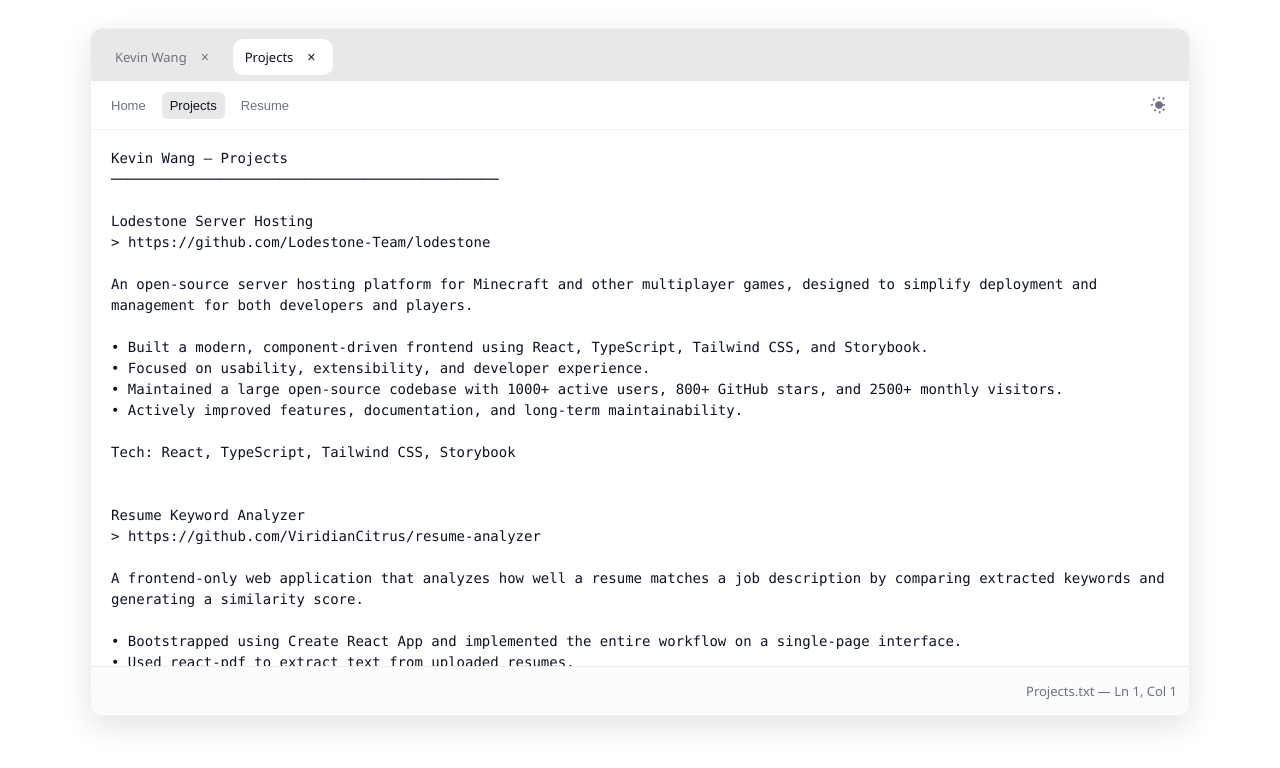
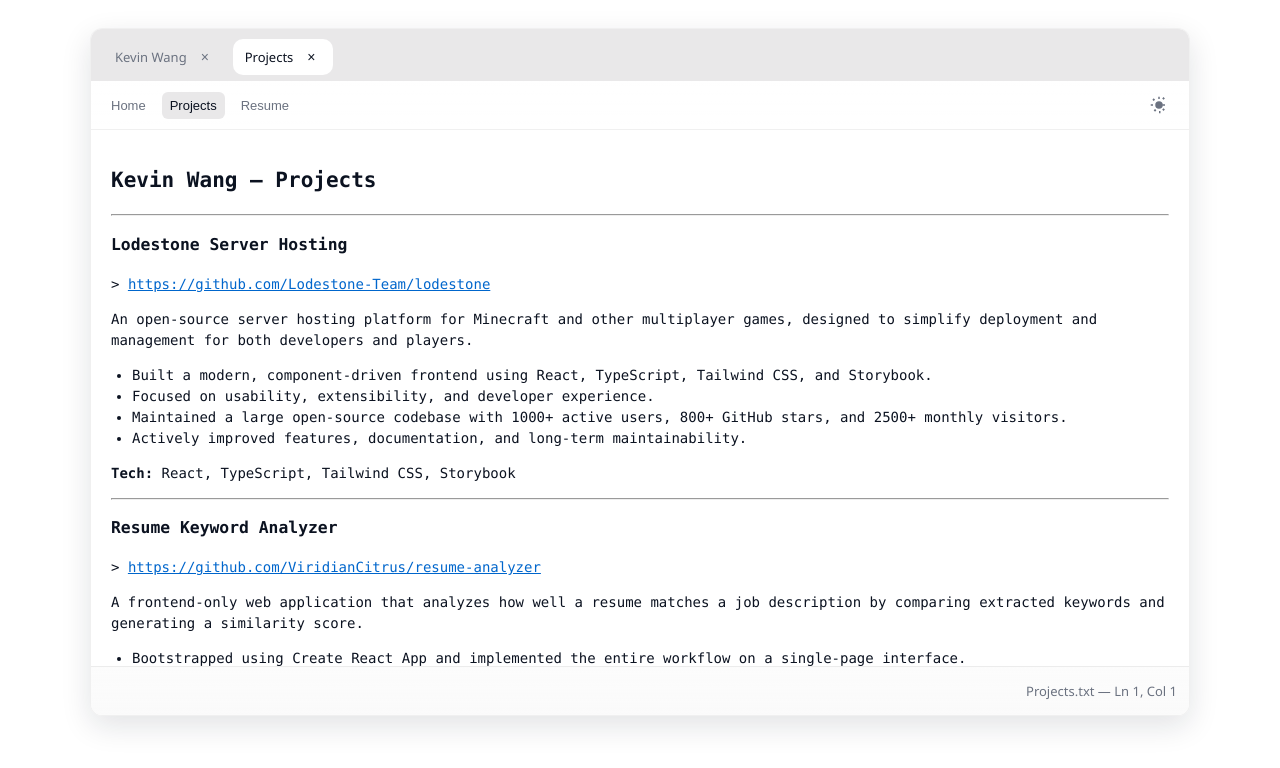
Before and after one commit to ViridianCitrus/kevinxrwang, a React (Create React App) app: page / in a window 1280 px wide. Both pictures are taken after a click on the button "Projects". Shown: the top 768 px of the page. Built offline with nearby package versions, Linux system fonts and the light colour scheme.

Commit message:
Update visuals for project and resume content
Added formatting for the project and resume content to make it more readable. updated readme with website information

```diff
--- a/src/pages/projects.js
+++ b/src/pages/projects.js
@@ -1,181 +1,167 @@
 const projectsContent = (
   <>
-    <div>Kevin Wang — Projects</div>
-    <div>──────────────────────────────────────────────</div>
+    <h2>Kevin Wang — Projects</h2>
+    <hr />
 
-    <br />
-
-    <div>Lodestone Server Hosting</div>
-    <div>
+    <section style={{ marginTop: "1em" }}>
+      <h3>Lodestone Server Hosting</h3>
+      <p>
         &gt;{" "}
         <a
           href="https://github.com/Lodestone-Team/lodestone"
           target="_blank"
           rel="noopener noreferrer"
+          style={{ color: "#0066cc", textDecoration: "underline" }}
         >
           https://github.com/Lodestone-Team/lodestone
         </a>
-    </div>
+      </p>
+      <p>
+        An open-source server hosting platform for Minecraft and other
+        multiplayer games, designed to simplify deployment and management for
+        both developers and players.
+      </p>
+      <ul style={{ paddingLeft: "1.5em" }}>
+        <li>
+          Built a modern, component-driven frontend using React, TypeScript,
+          Tailwind CSS, and Storybook.
+        </li>
+        <li>Focused on usability, extensibility, and developer experience.</li>
+        <li>
+          Maintained a large open-source codebase with 1000+ active users, 800+
+          GitHub stars, and 2500+ monthly visitors.
+        </li>
+        <li>
+          Actively improved features, documentation, and long-term
+          maintainability.
+        </li>
+      </ul>
+      <p>
+        <strong>Tech:</strong> React, TypeScript, Tailwind CSS, Storybook
+      </p>
+    </section>
 
-    <br />
+    <hr />
 
-    <div>
-      An open-source server hosting platform for Minecraft and other multiplayer
-      games, designed to simplify deployment and management for both developers
-      and players.
-    </div>
-
-    <br />
-
-    <div>
-      • Built a modern, component-driven frontend using React, TypeScript,
-      Tailwind CSS, and Storybook.
-    </div>
-    <div>• Focused on usability, extensibility, and developer experience.</div>
-    <div>
-      • Maintained a large open-source codebase with 1000+ active users, 800+
-      GitHub stars, and 2500+ monthly visitors.
-    </div>
-    <div>
-      • Actively improved features, documentation, and long-term
-      maintainability.
-    </div>
-
-    <br />
-
-    <div>Tech: React, TypeScript, Tailwind CSS, Storybook</div>
-
-    <br />
-    <br />
-
-    <div>Resume Keyword Analyzer</div>
-    <div>
+    <section style={{ marginTop: "1em" }}>
+      <h3>Resume Keyword Analyzer</h3>
+      <p>
         &gt;{" "}
         <a
           href="https://github.com/ViridianCitrus/resume-analyzer"
           target="_blank"
           rel="noopener noreferrer"
+          style={{ color: "#0066cc", textDecoration: "underline" }}
         >
           https://github.com/ViridianCitrus/resume-analyzer
         </a>
-    </div>
+      </p>
+      <p>
+        A frontend-only web application that analyzes how well a resume matches
+        a job description by comparing extracted keywords and generating a
+        similarity score.
+      </p>
+      <ul style={{ paddingLeft: "1.5em" }}>
+        <li>
+          Bootstrapped using Create React App and implemented the entire
+          workflow on a single-page interface.
+        </li>
+        <li>Used react-pdf to extract text from uploaded resumes.</li>
+        <li>
+          Parsed keywords from resumes and job descriptions using
+          keyword-extractor with stop-word filtering.
+        </li>
+        <li>
+          Compared keyword sets using the Jaccard similarity coefficient to
+          generate a proportional match score.
+        </li>
+        <li>Visualized overlapping keywords using a word cloud.</li>
+        <li>Styled using Tailwind CSS for rapid development.</li>
+      </ul>
+      <p>
+        <strong>Note:</strong> A backend API would normally handle keyword
+        extraction and analysis, but this project intentionally demonstrates a
+        pure frontend approach using lightweight libraries.
+      </p>
+      <p>
+        <strong>Tech:</strong> React, JavaScript, Tailwind CSS
+      </p>
+    </section>
 
-    <br />
+    <hr />
 
-    <div>
-      A frontend-only web application that analyzes how well a resume matches a
-      job description by comparing extracted keywords and generating a
-      similarity score.
-    </div>
-
-    <br />
-
-    <div>
-      • Bootstrapped using Create React App and implemented the entire workflow
-      on a single-page interface.
-    </div>
-    <div>• Used react-pdf to extract text from uploaded resumes.</div>
-    <div>
-      • Parsed keywords from resumes and job descriptions using
-      keyword-extractor with stop-word filtering.
-    </div>
-    <div>
-      • Compared keyword sets using the Jaccard similarity coefficient to
-      generate a proportional match score.
-    </div>
-    <div>• Visualized overlapping keywords using a word cloud.</div>
-    <div>• Styled using Tailwind CSS for rapid development.</div>
-
-    <br />
-
-    <div>Note:</div>
-    <div>
-      A backend API would normally handle keyword extraction and analysis, but
-      this project intentionally demonstrates a pure frontend approach using
-      lightweight libraries.
-    </div>
-
-    <br />
-
-    <div>Tech: React, JavaScript, Tailwind CSS</div>
-
-    <br />
-    <br />
-
-    <div>Climate Change Visualization</div>
-    <div>
+    <section style={{ marginTop: "1em" }}>
+      <h3>Climate Change Visualization</h3>
+      <p>
         &gt;{" "}
         <a
           href="https://github.com/ViridianCitrus/climate-change-visualization"
           target="_blank"
           rel="noopener noreferrer"
+          style={{ color: "#0066cc", textDecoration: "underline" }}
         >
           https://github.com/ViridianCitrus/climate-change-visualization
         </a>
-    </div>
-
-    <br />
-
-    <div>
+      </p>
+      <p>
         An interactive 3D visualization tool that explores the impact of climate
         change across Canada in a simple, user-friendly interface.
-    </div>
+      </p>
+      <ul style={{ paddingLeft: "1.5em" }}>
+        <li>
+          Built an interactive 3D map allowing users to explore climate data
+          spatially.
+        </li>
+        <li>
+          Integrated Government of Canada datasets into a visual, exploratory
+          experience.
+        </li>
+        <li>
+          Designed intuitive controls for map manipulation and data exploration.
+        </li>
+      </ul>
+      <p>
+        <strong>Tech:</strong>
+      </p>
+      <ul style={{ paddingLeft: "1.5em" }}>
+        <li>React + TypeScript</li>
+        <li>react-map-gl, deck.gl</li>
+        <li>rsuite, react-router-dom</li>
+        <li>Data from the Government of Canada</li>
+      </ul>
+    </section>
 
-    <br />
+    <hr />
 
-    <div>
-      • Built an interactive 3D map allowing users to explore climate data
-      spatially.
-    </div>
-    <div>
-      • Integrated Government of Canada datasets into a visual, exploratory
-      experience.
-    </div>
-    <div>
-      • Designed intuitive controls for map manipulation and data exploration.
-    </div>
-
-    <br />
-
-    <div>Tech:</div>
-    <div>• React + TypeScript</div>
-    <div>• react-map-gl, deck.gl</div>
-    <div>• rsuite, react-router-dom</div>
-    <div>• Data from the Government of Canada</div>
-
-    <br />
-    <br />
-
-    <div>Ocularity</div>
-    <div>
+    <section style={{ marginTop: "1em" }}>
+      <h3>Ocularity</h3>
+      <p>
         &gt;{" "}
         <a
           href="https://github.com/kevinzhang03/HTN2022"
           target="_blank"
           rel="noopener noreferrer"
+          style={{ color: "#0066cc", textDecoration: "underline" }}
         >
           https://github.com/kevinzhang03/HTN2022
         </a>
-    </div>
-
-    <br />
-
-    <div>
-      A web application that tracks user attention using eye-tracking glasses to
-      analyze how users view and interact with menu interfaces.
-    </div>
-
-    <br />
-
-    <div>
-      • Integrated AdHawk eye-tracking hardware to capture real-time gaze data.
-    </div>
-    <div>• Visualized attention patterns to evaluate UI usability.</div>
-    <div>• Built a responsive frontend with modern web tooling.</div>
-
-    <br />
-
-    <div>Tech: React, TypeScript, Bootstrap, AdHawk SDK</div>
+      </p>
+      <p>
+        A web application that tracks user attention using eye-tracking glasses
+        to analyze how users view and interact with menu interfaces.
+      </p>
+      <ul style={{ paddingLeft: "1.5em" }}>
+        <li>
+          Integrated AdHawk eye-tracking hardware to capture real-time gaze
+          data.
+        </li>
+        <li>Visualized attention patterns to evaluate UI usability.</li>
+        <li>Built a responsive frontend with modern web tooling.</li>
+      </ul>
+      <p>
+        <strong>Tech:</strong> React, TypeScript, Bootstrap, AdHawk SDK
+      </p>
+    </section>
   </>
 );
 
--- a/src/pages/resume.js
+++ b/src/pages/resume.js
@@ -1,6 +1,6 @@
 const resumeContent = (
   <>
-    <div>
+    <div style={{ marginBottom: "1em" }}>
       <a
         href="https://drive.google.com/file/d/1UoWYOEufJF0Y1lmDQ-M3wuMzF72pbZlQ/view?usp=sharing"
         target="_blank"
@@ -11,27 +11,27 @@
       </a>
     </div>
 
-    <br />
+    <h1 style={{ marginBottom: "1em" }}>Kevin Wang</h1>
 
-    <div>Kevin Wang</div>
+    <section style={{ marginBottom: "2em" }}>
+      <h2>EDUCATION</h2>
+      <hr />
+      <p>University of Waterloo - Waterloo, ON</p>
+      <p>Bachelor of Applied Science, Mechatronics Engineering, Honours</p>
+      <p>Sept. 2021 - Apr. 2026</p>
+    </section>
 
-    <br />
+    <section style={{ marginBottom: "2em" }}>
+      <h2>EXPERIENCE</h2>
+      <hr />
 
-    <div>EDUCATION</div>
-    <div>──────────────────────────────────────────────</div>
-    <div>University of Waterloo - Waterloo, ON</div>
-    <div>Bachelor of Applied Science, Mechatronics Engineering, Honours</div>
-    <div>Sept. 2021 - Apr. 2026</div>
-
-    <br />
-
-    <div>EXPERIENCE</div>
-    <div>──────────────────────────────────────────────</div>
-
-    <div>Software Developer Intern</div>
-    <div>Dealer-FX - Markham, ON</div>
-    <div>May 2025 - Aug. 2025</div>
-    <div>Tech: TypeScript, Angular, SQL, C#, ASP.NET</div>
+      <article style={{ marginBottom: "1.5em" }}>
+        <h3>Software Developer Intern</h3>
+        <p>Dealer-FX - Markham, ON</p>
+        <p>May 2025 - Aug. 2025</p>
+        <p>
+          <strong>Tech:</strong> TypeScript, Angular, SQL, C#, ASP.NET
+        </p>
         <ul>
           <li>
             Developed new configuration pages for the Dealer-FX ONE platform,
@@ -42,88 +42,97 @@
             enhanced customer experience.
           </li>
           <li>
-        Resolved frontend integration bugs to ensure reliable data persistence
-        across environments.
+            Resolved frontend integration bugs to ensure reliable data
+            persistence across environments.
           </li>
           <li>
             Optimized SQL scripts and automated customer connectivity through
             Infobip integration.
           </li>
         </ul>
+      </article>
 
-    <br />
-
-    <div>Software Developer Intern</div>
-    <div>Waterloo Reality Labs - Waterloo, ON</div>
-    <div>Jan. 2025 - Apr. 2025</div>
-    <div>Tech: C#, Unity, Meta SDK, C++</div>
+      <article style={{ marginBottom: "1.5em" }}>
+        <h3>Software Developer Intern</h3>
+        <p>Waterloo Reality Labs - Waterloo, ON</p>
+        <p>Jan. 2025 - Apr. 2025</p>
+        <p>
+          <strong>Tech:</strong> C#, Unity, Meta SDK, C++
+        </p>
         <ul>
           <li>
-        Built a VR Unity application using Meta SDK with optimized hand-tracking
-        connected to a PyTorch gesture model.
+            Built a VR Unity application using Meta SDK with optimized
+            hand-tracking connected to a PyTorch gesture model.
           </li>
           <li>
-        Created easy-to-integrate hand-tracking development packages for rapid
-        ML integration.
+            Created easy-to-integrate hand-tracking development packages for
+            rapid ML integration.
           </li>
           <li>
-        Extended Unity packages to support dual-hand inputs, improving gesture
-        recognition accuracy by 50%.
+            Extended Unity packages to support dual-hand inputs, improving
+            gesture recognition accuracy by 50%.
           </li>
           <li>
             Developed a C++ ROS2 node to interface WebSocket messages with
             mechanical components.
           </li>
         </ul>
+      </article>
 
-    <br />
-
-    <div>Software Developer Intern</div>
-    <div>Ansys - Waterloo, ON</div>
-    <div>May 2024 - Aug. 2024</div>
-    <div>Tech: C#, .NET, MongoDB, MSTest</div>
+      <article style={{ marginBottom: "1.5em" }}>
+        <h3>Software Developer Intern</h3>
+        <p>Ansys - Waterloo, ON</p>
+        <p>May 2024 - Aug. 2024</p>
+        <p>
+          <strong>Tech:</strong> C#, .NET, MongoDB, MSTest
+        </p>
         <ul>
           <li>
             Designed a multi-threaded Windows application in C# .NET to process
             user-submitted apps for the Ansys App Store.
           </li>
           <li>
-        Automated application submissions, reducing manual review effort by 50%.
+            Automated application submissions, reducing manual review effort by
+            50%.
           </li>
           <li>
-        Maintained the App Store database and processed customer submissions and
-        updates.
+            Maintained the App Store database and processed customer submissions
+            and updates.
           </li>
           <li>Integrated MSTest cases achieving 100% code coverage.</li>
         </ul>
+      </article>
 
-    <br />
-
-    <div>Cloud RAN Radio Management Developer Intern</div>
-    <div>Ericsson - Kanata, ON</div>
-    <div>Sept. 2023 - Dec. 2023</div>
-    <div>Tech: C++, Bash, Java</div>
+      <article style={{ marginBottom: "1.5em" }}>
+        <h3>Cloud RAN Radio Management Developer Intern</h3>
+        <p>Ericsson - Kanata, ON</p>
+        <p>Sept. 2023 - Dec. 2023</p>
+        <p>
+          <strong>Tech:</strong> C++, Bash, Java
+        </p>
         <ul>
           <li>
-        Redesigned a Bash-based performance tracking service, increasing polling
-        frequency by 50%.
+            Redesigned a Bash-based performance tracking service, increasing
+            polling frequency by 50%.
           </li>
           <li>
-        Enhanced C++ message logging to align legacy systems with modern radio
-        control data formats.
+            Enhanced C++ message logging to align legacy systems with modern
+            radio control data formats.
           </li>
           <li>
-        Implemented a Java-based legacy protection system to maintain backward
-        compatibility.
+            Implemented a Java-based legacy protection system to maintain
+            backward compatibility.
           </li>
         </ul>
+      </article>
 
-    <br />
-
-    <div>Cloud Front-End Developer Intern</div>
-    <div>Ouster - Ottawa, ON</div>
-    <div>Jan. 2023 - Apr. 2023</div>
-    <div>Tech: TypeScript, React.js, Node.js, Jest.js</div>
+      <article style={{ marginBottom: "1.5em" }}>
+        <h3>Cloud Front-End Developer Intern</h3>
+        <p>Ouster - Ottawa, ON</p>
+        <p>Jan. 2023 - Apr. 2023</p>
+        <p>
+          <strong>Tech:</strong> TypeScript, React.js, Node.js, Jest.js
+        </p>
         <ul>
           <li>
             Reduced user abandonment by 15% by improving LiDAR data uploads with
@@ -136,42 +145,51 @@
           <li>Reduced compatibility-based crashes by 95%.</li>
           <li>Investigated and patched a critical IPv6 networking issue.</li>
         </ul>
+      </article>
 
-    <br />
-
-    <div>Software Developer Intern</div>
-    <div>TD Innovation Lab - Waterloo, ON</div>
-    <div>Sept. 2022 - Dec. 2022</div>
-    <div>Tech: TypeScript, React.js, Node.js, Express.js, PostgreSQL</div>
+      <article style={{ marginBottom: "1.5em" }}>
+        <h3>Software Developer Intern</h3>
+        <p>TD Innovation Lab - Waterloo, ON</p>
+        <p>Sept. 2022 - Dec. 2022</p>
+        <p>
+          <strong>Tech:</strong> TypeScript, React.js, Node.js, Express.js,
+          PostgreSQL
+        </p>
         <ul>
           <li>
-        Built an interactive Web3 exploration platform using React, TypeScript,
-        and Tailwind CSS.
+            Built an interactive Web3 exploration platform using React,
+            TypeScript, and Tailwind CSS.
           </li>
           <li>
-        Developed REST APIs for cataloguing Web3 data using Node.js, Express,
-        and PostgreSQL.
+            Developed REST APIs for cataloguing Web3 data using Node.js,
+            Express, and PostgreSQL.
           </li>
           <li>
-        Won internal hackathons while working with Decentraland SDK and Plaid
-        API.
+            Won internal hackathons while working with Decentraland SDK and
+            Plaid API.
           </li>
         </ul>
+      </article>
+    </section>
 
-    <br />
-
-    <div>PROJECTS</div>
-    <div>──────────────────────────────────────────────</div>
-
-    <div>Lodestone</div>
-    <div>Open-source Game Server Hosting Platform</div>
-    <div>Tech: React, TypeScript, Tailwind CSS, Storybook</div>
+    <section style={{ marginBottom: "2em" }}>
+      <h2>PROJECTS</h2>
+      <hr />
+      <p>
+        <strong>Lodestone</strong>
+      </p>
+      <p>Open-source Game Server Hosting Platform</p>
+      <p>
+        <strong>Tech:</strong> React, TypeScript, Tailwind CSS, Storybook
+      </p>
       <ul>
         <li>
           Built an open-source server hosting tool for Minecraft and other
           multiplayer games.
         </li>
-      <li>Designed reusable UI components and developer-friendly features.</li>
+        <li>
+          Designed reusable UI components and developer-friendly features.
+        </li>
         <li>
           Maintained a GitHub repository with:
           <ul>
@@ -181,35 +199,29 @@
           </ul>
         </li>
       </ul>
+    </section>
 
+    <section style={{ marginBottom: "2em" }}>
+      <h2>TECHNICAL SKILLS</h2>
+      <hr />
+      <p>
+        <strong>Languages:</strong>
         <br />
-
-    <div>TECHNICAL SKILLS</div>
-    <div>──────────────────────────────────────────────</div>
-
-    <div>
-      Languages:
-      <br />
-      JavaScript / TypeScript, HTML / CSS, SQL, Python, C / C++, C#, Java, Bash,
-      MATLAB
-    </div>
-
-    <br />
-
-    <div>
-      Frameworks & Libraries:
+        JavaScript / TypeScript, HTML / CSS, SQL, Python, C / C++, C#, Java,
+        Bash, MATLAB
+      </p>
+      <p>
+        <strong>Frameworks & Libraries:</strong>
         <br />
         React.js, Node.js, .NET, ASP.NET, Angular, Express.js, Tailwind CSS,
         Flask, Jest.js, Windows Forms, MSTest, pandas, NumPy, Matplotlib
-    </div>
-
-    <br />
-
-    <div>
-      Developer Tools & Technologies:
+      </p>
+      <p>
+        <strong>Developer Tools & Technologies:</strong>
         <br />
         PostgreSQL, MongoDB, Git, Visual Studio, Android Studio, Unity
-    </div>
+      </p>
+    </section>
   </>
 );
 
```
Also changed, not shown: 1 other file (tests, documents, lock files or other folders). Lines whose indentation alone changed are shown as unchanged.
